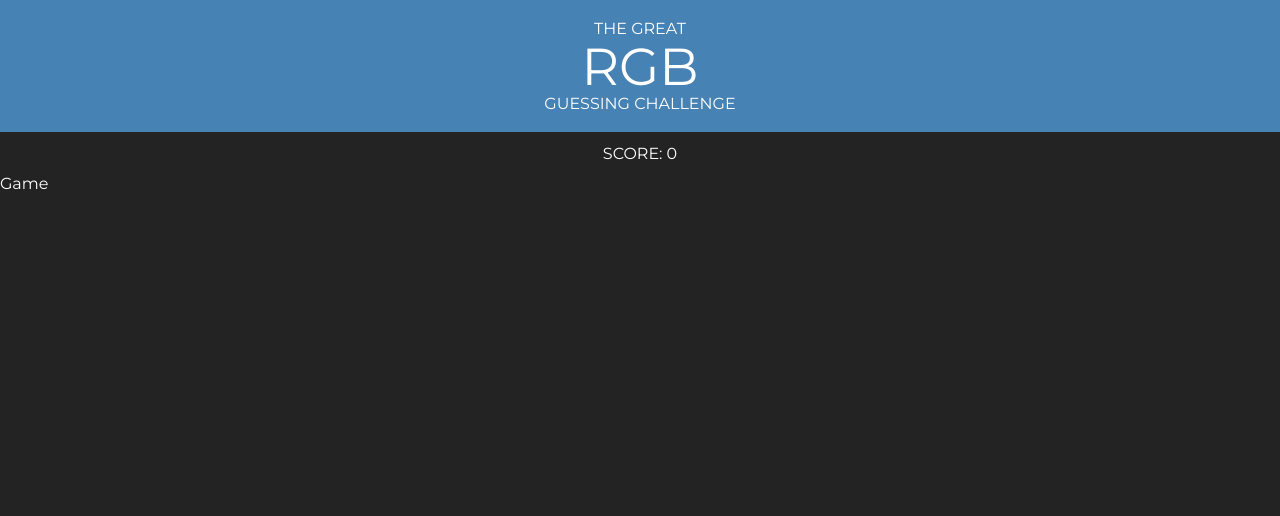
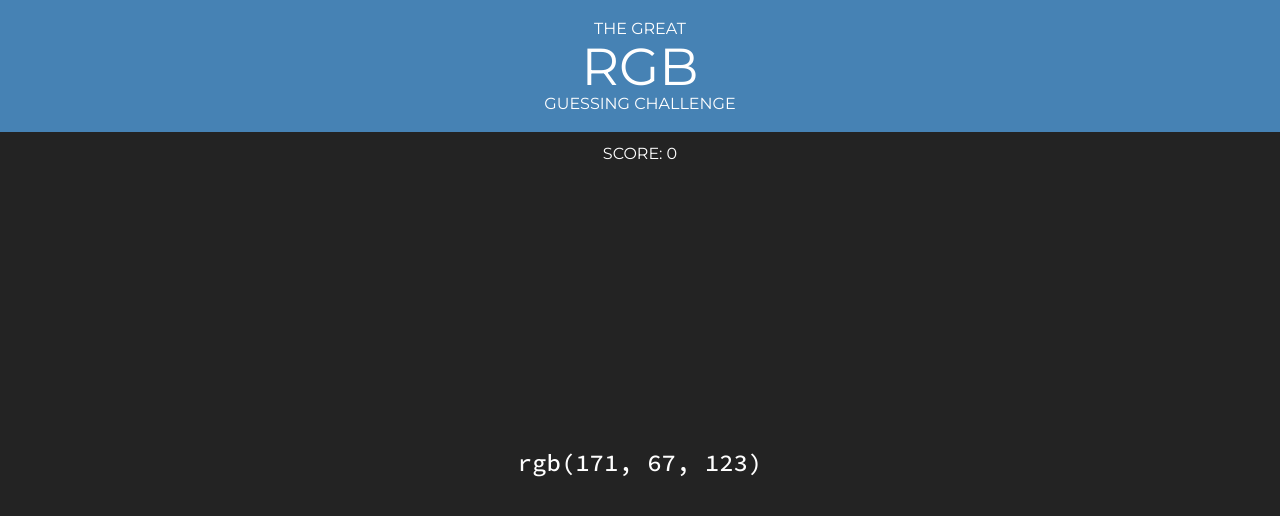
Before and after one commit to jus0k/rgb-challenge, a React (Create React App) app: page / in a window 1280 px wide. Shown: the top 516 px of the page. Built offline with nearby package versions, Linux system fonts and the light colour scheme.

Commit message:
Add ColorCode componant

```diff
--- /dev/null
+++ b/src/components/ColorCode/ColorCode.js
@@ -0,0 +1,8 @@
+import React from 'react';
+import styles from './ColorCode.module.css';
+
+const ColorCode = () => (
+  <p className={styles.wrapper}>rgb(171, 67, 123)</p>
+)
+
+export default ColorCode;
--- /dev/null
+++ b/src/components/ColorCode/ColorCode.module.css
@@ -0,0 +1,6 @@
+.wrapper {
+  margin-bottom: 50px;
+  font-family: 'Source Code Pro', monospace;
+  font-size: 1.5rem;
+  text-align: center;
+}
--- /dev/null
+++ b/src/components/ColorCode/index.js
@@ -0,0 +1 @@
+export { default } from './ColorCode';
--- a/src/components/Game/Game.js
+++ b/src/components/Game/Game.js
@@ -1,11 +1,14 @@
 import React from 'react';
 import styles from './Game.module.css';
 import Score from '../Score';
+import ColorCode from '../ColorCode';
 
 const Game = () => (
   <div className={styles.wrapper}>
     <Score />
-    Game
+    <div className={styles.centered}>
+      <ColorCode />
+    </div>
   </div>
 )
 
--- a/src/components/Game/Game.module.css
+++ b/src/components/Game/Game.module.css
@@ -1,4 +1,10 @@
 .wrapper {
+  display: flex;
+  flex-direction: column;
   flex-grow: 1;
   background-color: #232323;
 }
+
+.centered {
+  margin: auto 0;
+}
```
